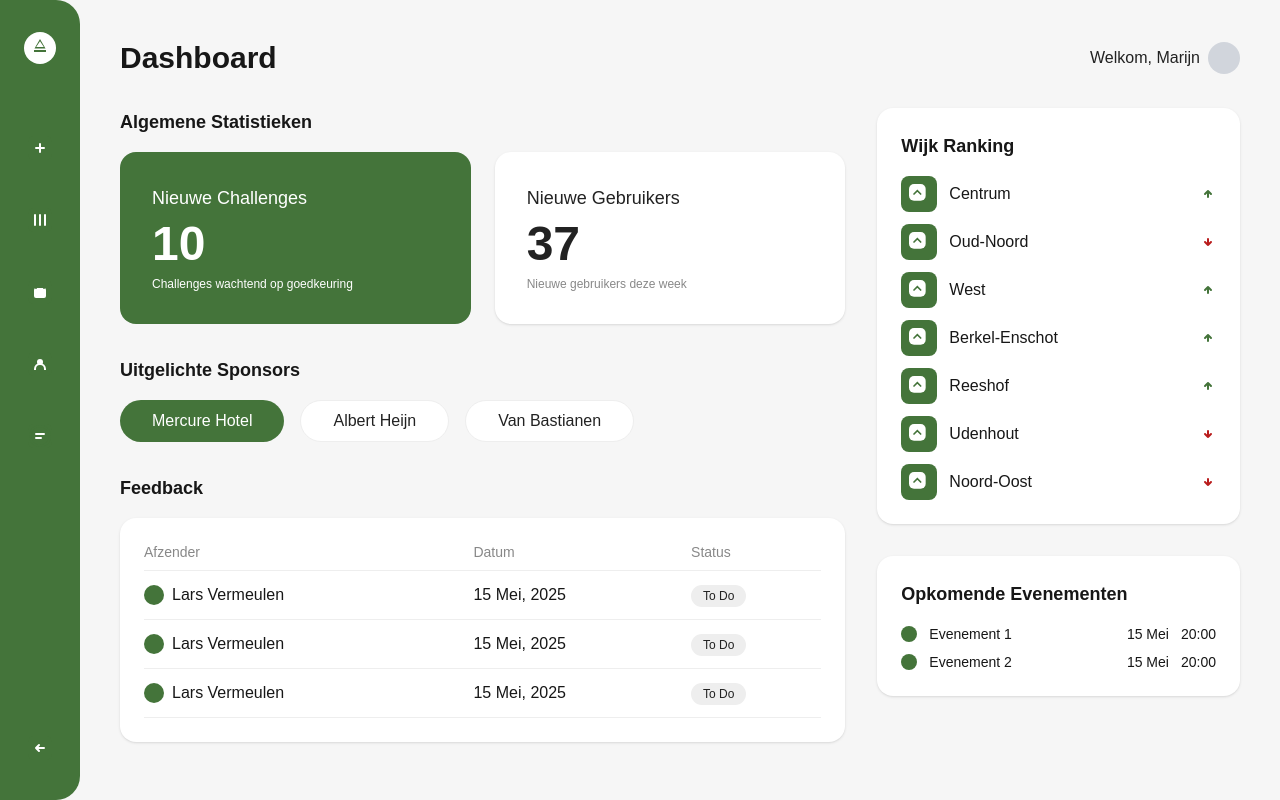
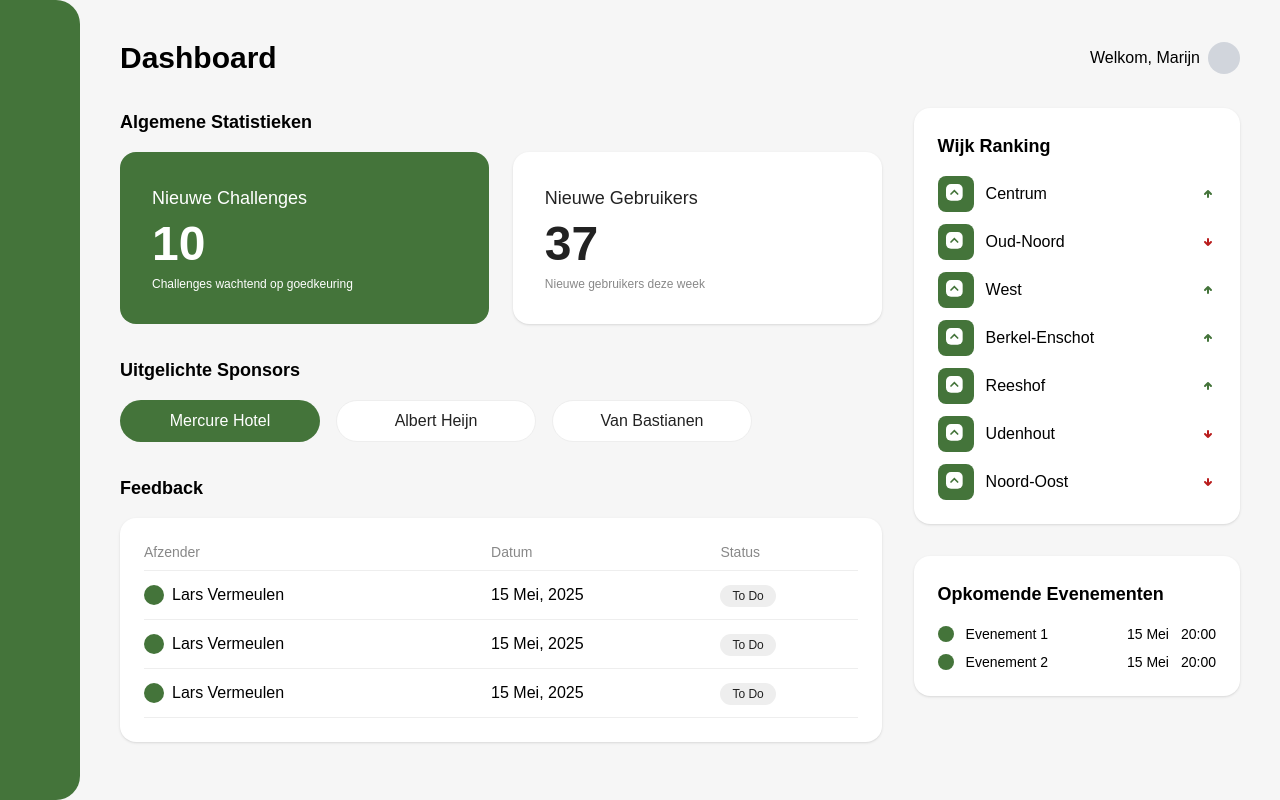
Before and after one commit to Marijn-Snoeren/dashboard-green-ai, a Next.js app: page / in a window 1280 px wide. Built offline with nearby package versions, Linux system fonts and the light colour scheme.

Commit message:
layout fix

```diff
--- a/src/app/page.tsx
+++ b/src/app/page.tsx
@@ -1,62 +1,41 @@
 import React from "react";
-
-// Untitled UI SVG icons (inline for demo)
-const SidebarIcons = [
-  // Home/Logo
-  <svg key="logo" width="32" height="32" fill="none" viewBox="0 0 32 32"><circle cx="16" cy="16" r="16" fill="#fff"/><path d="M16 7l5.5 9.5H10.5L16 7zm0 2.236L12.202 15h7.596L16 9.236zM10 18h12v2H10v-2z" fill="#44743A"/></svg>,
-  // Challenges
-  <svg key="challenge" width="24" height="24" fill="none" viewBox="0 0 24 24"><rect width="24" height="24" rx="6" fill="#44743A"/><path d="M8 12h8M12 8v8" stroke="#fff" strokeWidth="2" strokeLinecap="round"/></svg>,
-  // Table/Stats
-  <svg key="stats" width="24" height="24" fill="none" viewBox="0 0 24 24"><rect width="24" height="24" rx="6" fill="#44743A"/><path d="M7 17V7m5 10V7m5 10V7" stroke="#fff" strokeWidth="2" strokeLinecap="round"/></svg>,
-  // Calendar
-  <svg key="calendar" width="24" height="24" fill="none" viewBox="0 0 24 24"><rect width="24" height="24" rx="6" fill="#44743A"/><rect x="6" y="8" width="12" height="10" rx="2" fill="#fff"/><path d="M8 6v2m8-2v2" stroke="#44743A" strokeWidth="2" strokeLinecap="round"/></svg>,
-  // Users
-  <svg key="users" width="24" height="24" fill="none" viewBox="0 0 24 24"><rect width="24" height="24" rx="6" fill="#44743A"/><circle cx="12" cy="10" r="3" fill="#fff"/><path d="M7 18v-1a5 5 0 0110 0v1" stroke="#fff" strokeWidth="2"/></svg>,
-  // Feedback
-  <svg key="feedback" width="24" height="24" fill="none" viewBox="0 0 24 24"><rect width="24" height="24" rx="6" fill="#44743A"/><path d="M8 10h8M8 14h5" stroke="#fff" strokeWidth="2" strokeLinecap="round"/><circle cx="12" cy="12" r="10" stroke="#44743A" strokeWidth="2"/></svg>,
-  // Logout
-  <svg key="logout" width="24" height="24" fill="none" viewBox="0 0 24 24"><rect width="24" height="24" rx="6" fill="#44743A"/><path d="M16 12H8m0 0l3-3m-3 3l3 3" stroke="#fff" strokeWidth="2" strokeLinecap="round"/></svg>,
-];
 
 export default function Home() {
   return (
-    <div className="flex min-h-screen bg-[#F6F6F6]">
+    <div className="flex min-h-screen bg-[#F6F6F6] min-w-[1200px]">
+
       {/* Sidebar */}
-      <aside className="w-20 bg-[#44743A] flex flex-col items-center py-8 gap-8 rounded-tr-3xl rounded-br-3xl">
-        <div className="mb-8">{SidebarIcons[0]}</div>
-        <nav className="flex flex-col gap-8 flex-1">
-          {SidebarIcons.slice(1, 6).map((icon, i) => (
-            <button key={i} className="p-2 rounded-lg hover:bg-[#5A8C4A] transition-colors">{icon}</button>
-          ))}
-        </nav>
-        <div className="mt-auto mb-2">{SidebarIcons[6]}</div>
+      <aside className="w-20 bg-[#44743A] rounded-tr-3xl rounded-br-3xl min-h-screen">
       </aside>
+
       {/* Main Content */}
-      <main className="flex-1 p-10 flex flex-col gap-8">
+      <main className="flex-1 p-10 flex flex-col gap-8 w-[90vw]">
+
         {/* Header */}
-        <div className="flex justify-between items-center">
-          <h1 className="text-3xl font-bold">Dashboard</h1>
-          <div className="flex items-center gap-2 text-[#222]">
+        <div className="flex justify-between items-center w-full">
+          <h1 className="text-black text-3xl font-bold">Dashboard</h1>
+          <div className="flex items-center gap-2 text-black">
             <span>Welkom, Marijn</span>
             <span className="w-8 h-8 rounded-full bg-gray-300 inline-block" />
           </div>
         </div>
+
         {/* Stats & Ranking */}
-        <div className="grid grid-cols-1 xl:grid-cols-[2fr_1fr] gap-8">
-          {/* Left: Stats, Sponsors, Feedback */}
-          <div className="flex flex-col gap-8">
+        <div className="text-black flex flex-row gap-8 w-full min-w-[1000px]">
+          {/* Left: Stats, Sponsors, Feedback (70vw) */}
+          <div className="flex flex-col gap-8 w-[70vw] min-w-[700px] max-w-[1100px]">
             {/* Algemene Statistieken */}
-            <section>
+            <section className="w-full">
               <h2 className="text-lg font-semibold mb-4">Algemene Statistieken</h2>
-              <div className="flex flex-wrap gap-6 items-stretch">
+              <div className="flex flex-wrap gap-6 items-stretch w-full">
                 {/* Nieuwe Challenges */}
-                <div className="bg-[#44743A] text-white rounded-2xl p-8 flex flex-col justify-between min-w-[220px] min-h-[140px] flex-1">
+                <div className="bg-[#44743A] text-white rounded-2xl p-8 flex flex-col justify-between min-w-[220px] min-h-[140px] flex-1 w-full">
                   <span className="text-lg mb-2">Nieuwe Challenges</span>
                   <span className="text-5xl font-bold leading-none">10</span>
                   <span className="text-xs mt-2">Challenges wachtend op goedkeuring</span>
                 </div>
                 {/* Nieuwe Gebruikers */}
-                <div className="bg-white rounded-2xl p-8 flex flex-col justify-between min-w-[220px] min-h-[140px] flex-1 shadow-sm">
+                <div className="bg-white rounded-2xl p-8 flex flex-col justify-between min-w-[220px] min-h-[140px] flex-1 shadow-sm w-full">
                   <span className="text-lg mb-2 text-[#222]">Nieuwe Gebruikers</span>
                   <span className="text-5xl font-bold text-[#222] leading-none">37</span>
                   <span className="text-xs mt-2 text-[#888]">Nieuwe gebruikers deze week</span>
@@ -64,18 +43,18 @@ export default function Home() {
               </div>
             </section>
             {/* Sponsors */}
-            <section>
+            <section className="w-full">
               <h2 className="text-lg font-semibold mb-4">Uitgelichte Sponsors</h2>
-              <div className="flex gap-4">
-                <button className="bg-[#44743A] text-white rounded-full px-8 py-2 font-medium">Mercure Hotel</button>
-                <button className="bg-white text-[#222] rounded-full px-8 py-2 font-medium border border-[#eee]">Albert Heijn</button>
-                <button className="bg-white text-[#222] rounded-full px-8 py-2 font-medium border border-[#eee]">Van Bastianen</button>
+              <div className="flex gap-4 w-full">
+                <button className="bg-[#44743A] text-white rounded-full px-8 py-2 font-medium w-full max-w-[200px]">Mercure Hotel</button>
+                <button className="bg-white text-[#222] rounded-full px-8 py-2 font-medium border border-[#eee] w-full max-w-[200px]">Albert Heijn</button>
+                <button className="bg-white text-[#222] rounded-full px-8 py-2 font-medium border border-[#eee] w-full max-w-[200px]">Van Bastianen</button>
               </div>
             </section>
             {/* Feedback */}
-            <section>
+            <section className="w-full">
               <h2 className="text-lg font-semibold mb-4">Feedback</h2>
-              <div className="bg-white rounded-2xl p-6 shadow-sm">
+              <div className="bg-white rounded-2xl p-6 shadow-sm w-full">
                 <table className="w-full text-left">
                   <thead>
                     <tr className="text-[#888] text-sm">
@@ -100,10 +79,10 @@ export default function Home() {
               </div>
             </section>
           </div>
-          {/* Right: Ranking & Events */}
-          <div className="flex flex-col gap-8">
+          {/* Right: Ranking & Events (30vw) */}
+          <div className="flex flex-col gap-8 w-[30vw] min-w-[320px] max-w-[500px]">
             {/* Wijk Ranking */}
-            <section className="bg-white rounded-2xl p-6 shadow-sm">
+            <section className="bg-white rounded-2xl p-6 shadow-sm w-full">
               <h2 className="text-lg font-semibold mb-4">Wijk Ranking</h2>
               <ul className="flex flex-col gap-3">
                 {[
@@ -130,7 +109,7 @@ export default function Home() {
               </ul>
             </section>
             {/* Opkomende Evenementen */}
-            <section className="bg-white rounded-2xl p-6 shadow-sm">
+            <section className="bg-white rounded-2xl p-6 shadow-sm w-full">
               <h2 className="text-lg font-semibold mb-4">Opkomende Evenementen</h2>
               <ul className="flex flex-col gap-2">
                 {[
```
